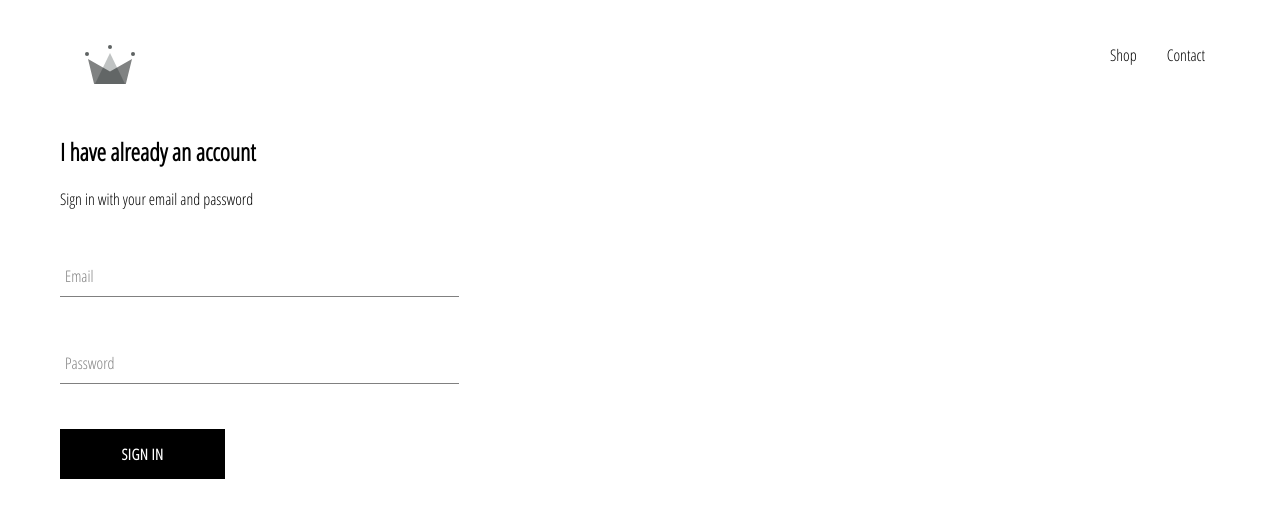
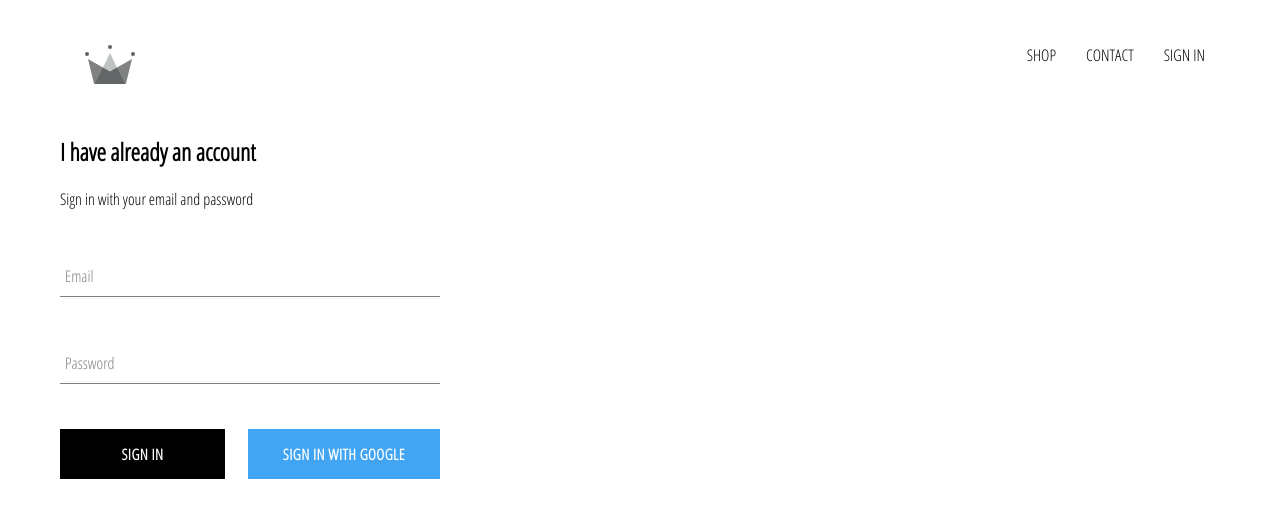
Before and after one commit to DeepanshuRKM/crwn-clothing, a React (Create React App) app: page /signin in a window 1280 px wide. Shown: the top 518 px of the page. Built offline with nearby package versions, Linux system fonts and the light colour scheme; no server answers.

Commit message:
Firebase auth integrated, sign in form designed and integrated

```diff
--- a/package.json
+++ b/package.json
@@ -6,6 +6,7 @@
     "@testing-library/jest-dom": "^4.2.4",
     "@testing-library/react": "^9.4.0",
     "@testing-library/user-event": "^7.2.1",
+    "firebase": "^7.6.1",
     "node-sass": "^4.13.0",
     "react": "^16.12.0",
     "react-dom": "^16.12.0",
--- a/src/App.css
+++ b/src/App.css
@@ -7,3 +7,7 @@
     text-decoration: none;
     color: black;
 }
+
+* {
+    box-sizing: border-box;
+}
--- a/src/App.js
+++ b/src/App.js
@@ -6,10 +6,45 @@
 import Header from './components/header/header.component';
 import SignInAndSignUpPage from './pages/sign-in-and-sign-up/sign-in-and-sign-up.component';
 
-function App() {
+import { auth } from './firebase/firebase.utils';
+
+class App extends React.Component {
+
+  constructor() {
+    super();
+
+    this.state = {
+      currentUser: null
+    }
+  }
+
+  unsubscribeFromAuth = null;
+
+  componentDidMount() {
+    //sunscription from firebase for authentication
+    //auth.onAuthStateChanged is a listner,  it listen to auth state change (log in log out) event
+    // It  return a function that cancel the listener,
+    // this.unsubscribeFromAuth it simply remove the listener firebase attached to your client
+    this.unsubscribeFromAuth = auth.onAuthStateChanged(user => {
+      this.setState({currentUser: user});
+
+      console.log(user)
+      console.log("Compoent did mount")
+    })
+  }
+
+  componentWillUnmount() {
+    //It will handle Memory leak
+    this.unsubscribeFromAuth();
+    console.log("Compoent will unmount")
+  }
+
+
+
+  render() {
     return (
       <div>
-    <Header />
+      <Header currentUser={this.state.currentUser} />
       <Switch>
         <Route exact path='/' component={HomePage} />
         <Route path='/shop' component={ShopPage} />
@@ -18,5 +53,6 @@
       </div>
     );
   }
+}
 
 export default App;
--- a/src/components/custom-button/custom-button-styles.scss
+++ b/src/components/custom-button/custom-button-styles.scss
@@ -19,4 +19,14 @@
       color: black;
       border: 1px solid black;
     }
+
+    &.google-sign-in {
+      background-color: #42A5F4;
+      color: #ffffff;
+
+      &:hover {
+        background-color: #357ae8;
+        border: none;
+      }
+    }
   }
--- a/src/components/custom-button/custom-button.compoent.jsx
+++ b/src/components/custom-button/custom-button.compoent.jsx
@@ -1,10 +1,14 @@
 import React from 'react';
 import './custom-button-styles.scss';
 
-const CustomButton = ({ children, ...otherProps }) => (
-    <button className="custom-button" {...otherProps}>
-        {children}
-    </button>
+const CustomButton = ({ children, isGoogleSignIn, ...otherProps }) => (
+
+        <button
+            className={`${isGoogleSignIn ? 'google-sign-in' : ''} custom-button`}
+            {...otherProps}>
+            {children}
+        </button>
+
 )
 
 export default CustomButton;
--- a/src/components/form-input/form-input.component.jsx
+++ b/src/components/form-input/form-input.component.jsx
@@ -4,7 +4,7 @@
 
 const FormInput = ({handleChange, label, ...otherProps}) => (
     <div className="group">
-        <input className="form-input" handleChange={handleChange} {...otherProps}/>
+        <input className="form-input" onChange={handleChange} {...otherProps}/>
 
         {
 
--- a/src/components/header/header.component.jsx
+++ b/src/components/header/header.component.jsx
@@ -1,17 +1,24 @@
 import React from 'react';
 import { Link } from 'react-router-dom';
+import { auth } from '../../firebase/firebase.utils'
 
 import { ReactComponent as Logo  } from "../../assets/crown.svg";
 import './header.styles.scss';
 
-const Header = () => (
+const Header = ({ currentUser }) => (
     <div className="header">
         <Link to="/" className="logo-container">
             <Logo className="logo"></Logo>
         </Link>
         <div className="options">
-            <Link to='/shop' className="option">Shop</Link>
-            <Link to='/shop' className="option">Contact</Link>
+            <Link to='/shop' className="option">SHOP</Link>
+            <Link to='/shop' className="option">CONTACT</Link>
+            {
+                currentUser ?
+                <div className="option" onClick={() => auth.signOut()}>SIGN OUT</div>
+                :
+                <Link to="/signin" className="option">SIGN IN</Link>
+            }
         </div>
     </div>
 )
--- a/src/components/header/header.styles.scss
+++ b/src/components/header/header.styles.scss
@@ -20,6 +20,7 @@
 
       .option {
         padding: 10px 15px;
+        cursor: pointer;
       }
     }
   }
--- a/src/components/menu-item/menu-item.component.jsx
+++ b/src/components/menu-item/menu-item.component.jsx
@@ -4,7 +4,10 @@
 import './menu-item.styles.scss';
 
 const MenuItem = ({ title, imageUrl, size, history }) => (
-  <div className={`${size} menu-item`} onClick={() => history.push()}>
+  <div
+    className={`${size} menu-item`}
+    onClick={() => history.push()}
+    >
     <div
       className='background-image'
       style={{
--- a/src/components/sign-in/sign-in.component.jsx
+++ b/src/components/sign-in/sign-in.component.jsx
@@ -1,13 +1,13 @@
 import React from 'react';
 import FormInput from '../form-input/form-input.component';
 import CustomButton from '../custom-button/custom-button.compoent';
+
+import { signInWithGoogle } from '../../firebase/firebase.utils';
 import './sign-in.styles.scss';
 
 class SignIn extends React.Component {
     constructor(props) {
         super(props);
-
-
         this.state = {
             email: '',
             password: ''
@@ -18,7 +18,6 @@
 
     handleSubmit = (event) => {
         event.preventDefault();
-
         this.setState({
             email: '',
             password:''
@@ -56,9 +55,14 @@
                         value={this.state.password}
                         handleChange={this.handleChange}
                         required />
+                    <div className="buttons">
+                        <CustomButton type="submit" value="submit form">Sign In</CustomButton>
+                        <CustomButton onClick={signInWithGoogle} isGoogleSignIn>
+                            Sign in with google
+                        </CustomButton>
+                    </div>
+                </form>
 
-                    <CustomButton type="submit" value="submit form">Sign In</CustomButton>
-                </form>
             </div>
         )
     }
--- a/src/components/sign-in/sign-in.styles.scss
+++ b/src/components/sign-in/sign-in.styles.scss
@@ -1,9 +1,14 @@
 .sign-in {
-    width: 30vw;
+    width: 380px;
     display: flex;
     flex-direction: column;
 
     .title {
         margin: 10px 0;
     }
+
+    .buttons {
+        display: flex;
+        justify-content: space-between;
+    }
 }
--- /dev/null
+++ b/src/firebase/firebase.utils.js
@@ -0,0 +1,27 @@
+import firebase from 'firebase/app';
+import 'firebase/firestore';
+import 'firebase/auth';
+
+const config = {
+    apiKey: "AIzaSyCS6ecPKgbPbWIaXR4scjlRDXcj4CHqBlA",
+    authDomain: "crwn-db-2b54b.firebaseapp.com",
+    databaseURL: "https://crwn-db-2b54b.firebaseio.com",
+    projectId: "crwn-db-2b54b",
+    storageBucket: "crwn-db-2b54b.appspot.com",
+    messagingSenderId: "716062337946",
+    appId: "1:716062337946:web:32df2b4a75ea6ea93d6823",
+    measurementId: "G-7203NZE3MW"
+}
+
+firebase.initializeApp(config);
+
+export const auth = firebase.auth();
+export const firestore = firebase.firestore();
+
+const provider = new firebase.auth.GoogleAuthProvider();
+provider.setCustomParameters({ prompt: 'select_account' });
+
+export const signInWithGoogle = () => auth.signInWithPopup(provider);
+
+
+export default firebase;
```
Also changed, not shown: 1 other file (tests, documents, lock files or other folders). Lines whose indentation alone changed are shown as unchanged.
